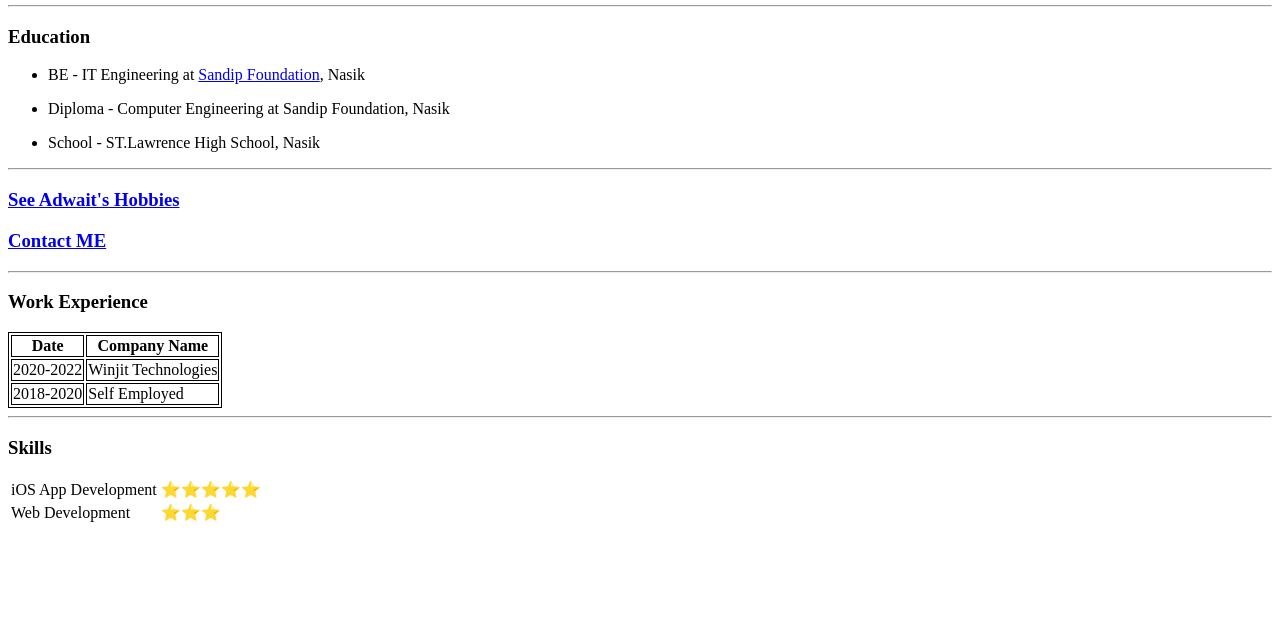
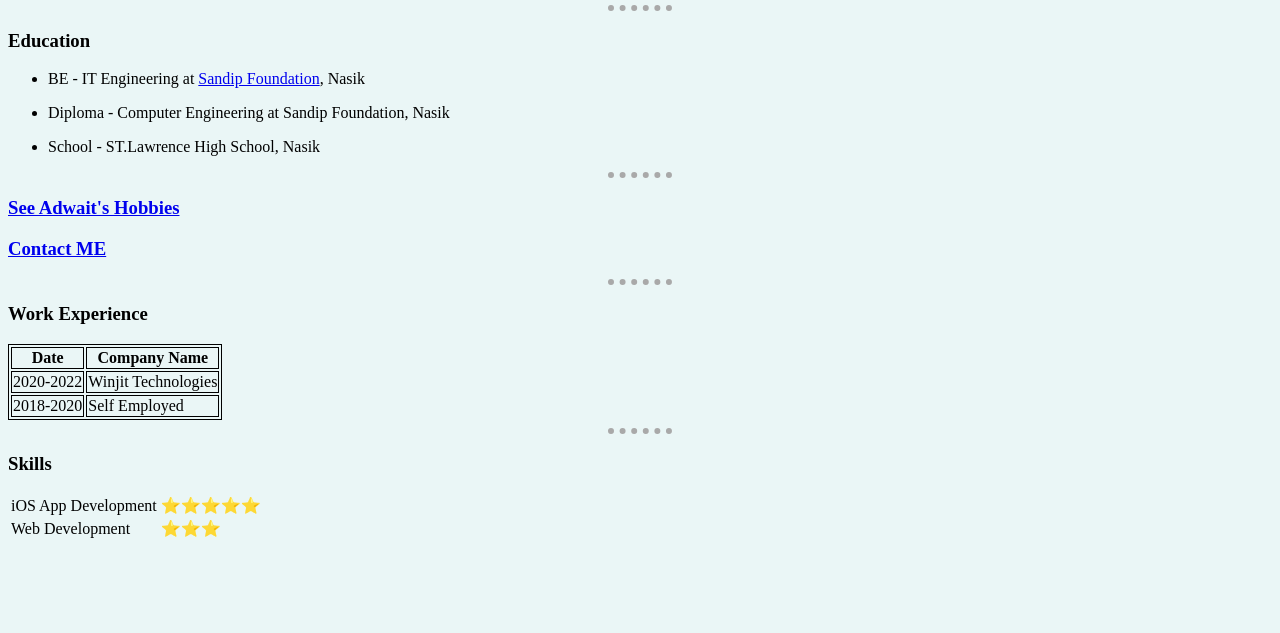
Before and after one commit to iadwait/Web-Development-Bootcamp, a plain HTML site: page Code/1.Personal Site/index.html in a window 1280 px wide. Shown: the part 167-800 px from the top of the page. Drawn offline with Linux system fonts and the light colour scheme.

Commit message:
Added Internal CSS on Home page

```diff
--- a/Code/1.Personal Site/index.html
+++ b/Code/1.Personal Site/index.html
@@ -7,8 +7,20 @@
     <meta http-equiv="X-UA-Compatible" content="IE=edge" />
     <meta name="viewport" content="width=device-width, initial-scale=1.0" />
     <title>Personal Site</title>
+    <!-- Internal CSS, applies only to current page -->
+    <style>
+      hr {
+        border-style: none;
+        border-top-style: dotted;
+        border-width: 6px;
+        border-color: darkgray;
+        height: 0px;
+        width: 5%;
+      }
+    </style>
   </head>
-  <body>
+  <!-- Inline CSS -->
+  <body style="background-color: #EAF6F6;">
     <table cellspacing="15">
       <tr>
         <td>
```
